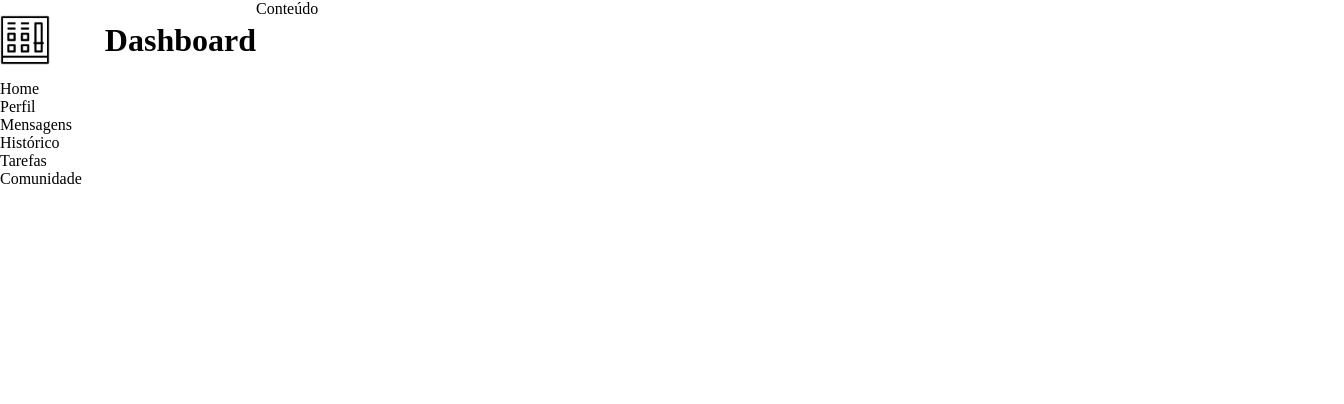
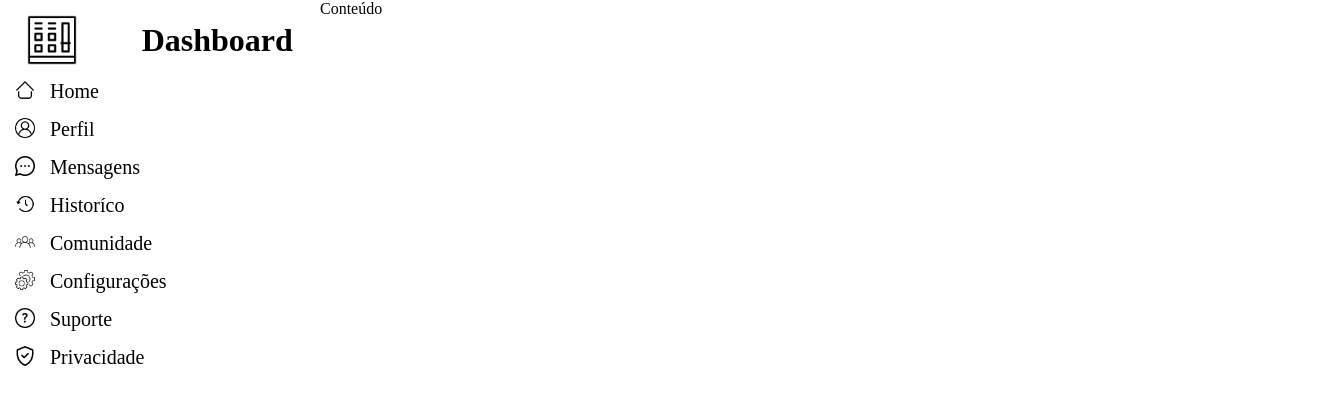
Before and after one commit to VitorB2002/admin_dashboard, a plain HTML site: page index.html in a window 1280 px wide. Shown: the whole page, 1344 px wide, since content can reach past the window. Drawn offline with Linux system fonts and the light colour scheme.

Commit message:
Add(index): adicionado lista de opções a barra de navegação

```diff
--- a/index.html
+++ b/index.html
@@ -13,7 +13,7 @@
         <div id="container">
             <div id="navbar">
 
-                <div id="navtitle">
+                <div id="nav-title">
                     <img
                         src="./assets/dashicon.png"
                         height="50px"
@@ -21,15 +21,90 @@
                     <h1>Dashboard</h1>
                 </div>
 
-                <ul>
-                    <li>Home</li>
-                    <li>Perfil</li>
-                    <li>Mensagens</li>
-                    <li>Histórico</li>
-                    <li>Tarefas</li>
-                    <li>Comunidade</li>
-                </ul>
+                <div class="nav-list">
+                    <div class="nav-list-item">
+                        <img
+                            src="./assets/home.png"
+                            height="20px"
+                        >
+                        <p class="nav-list-text">
+                            Home
+                        </p>
+                    </div>
+
+                    <div class="nav-list-item">
+                        <img
+                            src="./assets/user.png"
+                            height="20px"
+                        >
+                        <p class="nav-list-text">
+                            Perfil
+                        </p>
+                    </div>
+
+                    <div class="nav-list-item">
+                        <img
+                            src="./assets/messenger.png"
+                            height="20px"
+                        >
+                        <p class="nav-list-text">
+                            Mensagens
+                        </p>
+                    </div>
+
+                    <div class="nav-list-item">
+                        <img
+                            src="./assets/historical.png"
+                            height="20px"
+                        >
+                        <p class="nav-list-text">
+                            Historíco
+                        </p>
+                    </div>
+
+                    <div class="nav-list-item">
+                        <img
+                            src="./assets/people.png"
+                            height="20px"
+                        >
+                        <p class="nav-list-text">
+                            Comunidade
+                        </p>
+                    </div>
+
+                    <div class="nav-list-item">
+                        <img
+                            src="./assets/settings.png"
+                            height="20px"
+                        >
+                        <p class="nav-list-text">
+                            Configurações
+                        </p>
+                    </div>
+
+                    <div class="nav-list-item">
+                        <img
+                            src="./assets/question.png"
+                            height="20px"
+                        >
+                        <p class="nav-list-text">
+                            Suporte
+                        </p>
+                    </div>
+
+                    <div class="nav-list-item">
+                        <img
+                            src="./assets/verified.png"
+                            height="20px"
+                        >
+                        <p class="nav-list-text">
+                            Privacidade
+                        </p>
+                    </div>
+                </div>
+
             </div>
+
             <div id="content">Conteúdo</div>
         </div>
     </body>
--- a/styles/style.css
+++ b/styles/style.css
@@ -6,7 +6,7 @@
 
 #container {
     display: grid;
-    grid-template-columns: 20% 80%;
+    grid-template-columns: 25% 80%;
 }
 
 #navbar {
@@ -14,11 +14,27 @@
     flex-direction: column;
 }
 
-#navtitle {
+#nav-title {
     display: flex;
-    justify-content: space-between;
+    justify-content: space-around;
     align-items: center;
     margin-top: 15px;
     margin-bottom: 15px;
     gap: 10px;
 }
+
+.nav-list {
+    display: flex;
+    flex-direction: column;
+}
+
+.nav-list-item {
+    display: flex;
+    margin-left: 15px;
+    margin-bottom: 15px;
+    gap: 15px;
+}
+
+.nav-list-text {
+    font-size: 20px;
+}
```
Also changed, not shown: assets/historical.png (added), assets/home.png (added), assets/messenger.png (added), assets/people.png (added), assets/question.png (added), assets/settings.png (added), assets/user.png (added), assets/verified.png (added).
